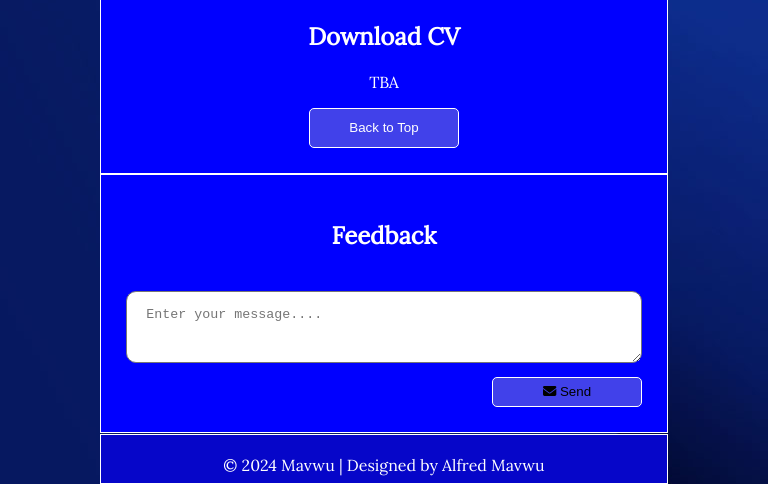
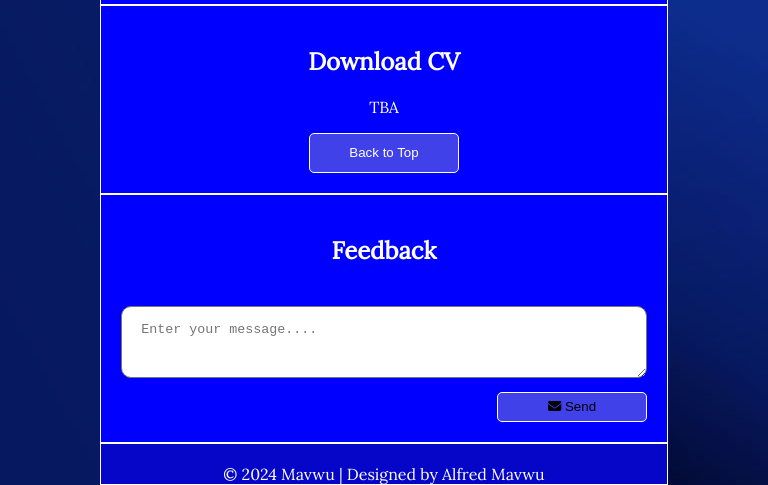
Before and after one commit to mavwu/mavwu.github.io, a plain HTML site: page index.html in a window 768 px wide. Shown: the part 1405-1890 px from the top of the page. Drawn offline with Linux system fonts and the light colour scheme; a web font is replaced by a local one.

Commit message:
Update style.css

```diff
--- a/style.css
+++ b/style.css
@@ -209,10 +209,13 @@ button a {
 
 
 /* Footer *************************/
+
+
 .footer {
     color: white;
     background: blue;
-    height: 500px;
+    top: 40px;
+    height: 100%;
     width: 100%;
     position: relative;
     bottom: 0;
@@ -228,8 +231,7 @@ button a {
 
 .footer .footer-content .footer-section {
     flex: 1;
-    padding: 25px;
-    background: blue;
+    padding: 20px;
     width: 100%;
     border: 1px solid white;
 }
@@ -245,12 +247,13 @@ button a {
 
 .footer .footer-bottom {
     background: rgb(6, 6, 201);
-    height: 50px;
+    height: ;
     width: 100%;
     text-align: center;
     position: relative;
     bottom: 0;
     left: 0;
+    top: 0;
     padding-top: 20px;
     border: 1px solid white;
 
@@ -406,6 +409,10 @@ button a {
         float: left;
     }
 
+    .footer {
+        height: 100%;
+    }
+
     .footer .footer-content {
         flex-direction: column;
         font-size: .7em;
@@ -429,6 +436,10 @@ button a {
 
 
 @media only screen and (min-width: 751px) and (max-width: 900px) {
+    .footer {
+        height: 100%;
+    }
+
     body {
         padding: 100px;
         padding-top: 0px;
@@ -467,7 +478,7 @@ button a {
     }
 
     .footer .footer-bottom {
-        top: 250px;
+        top: 0px;
     }
 
     .footer .footer-content .footer-section {
```
